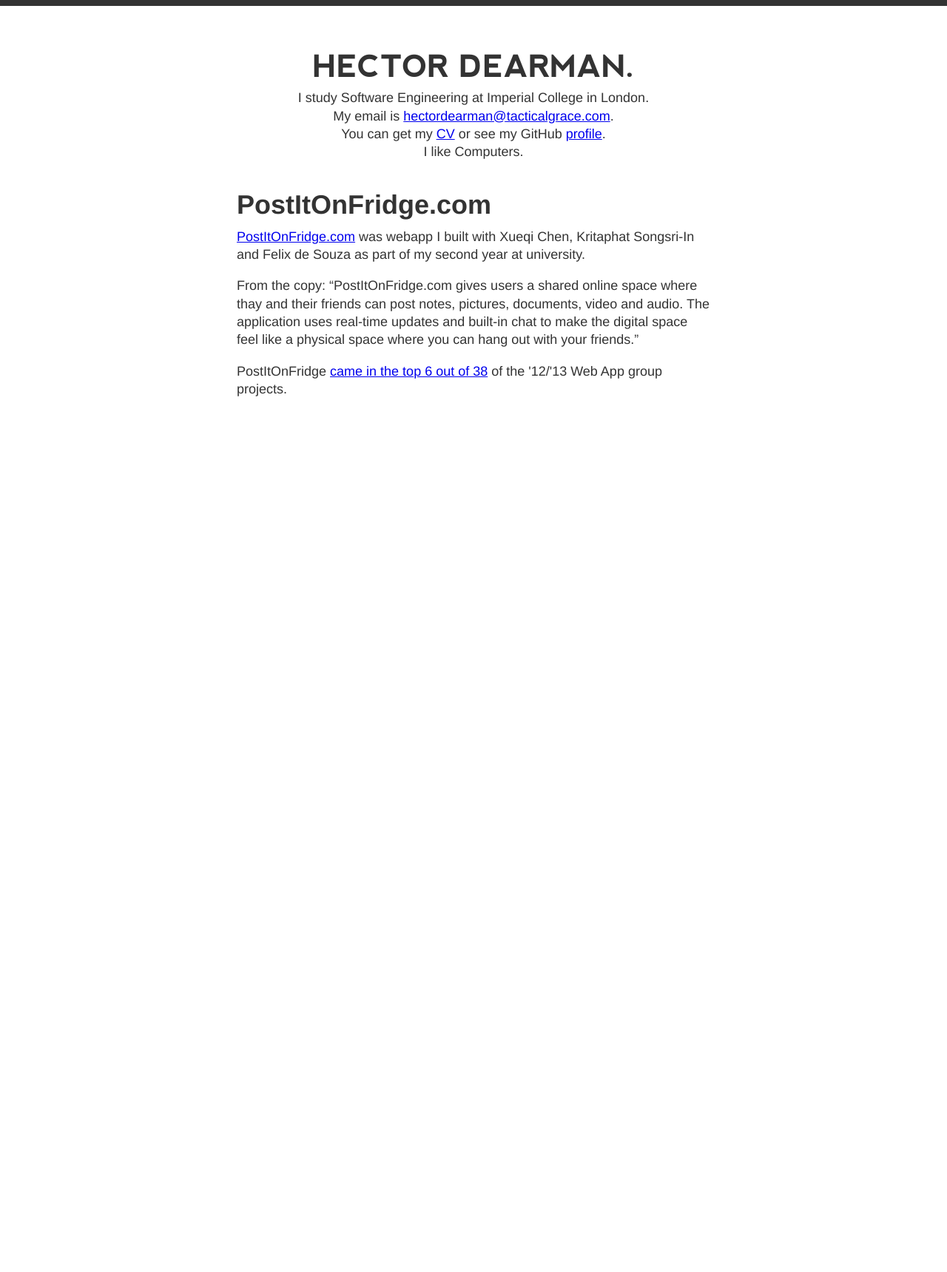
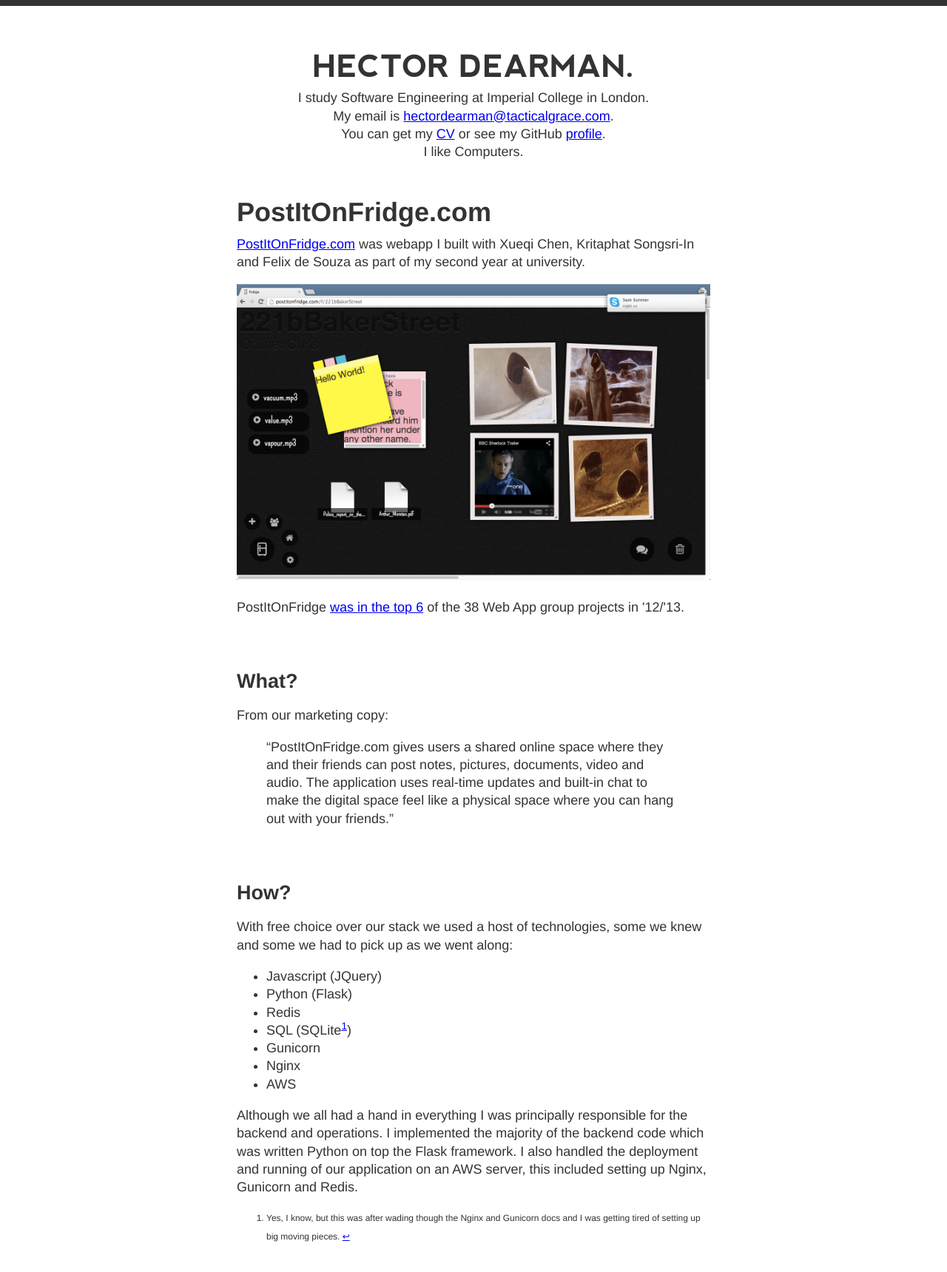
Before and after one commit to chromy/chromy.github.com, a Jekyll site: the page built from _posts/2013-09-24-postitonfridge.md, in a window 1280 px wide. Shown: the whole page at 74% size. Built offline with Jekyll 4.4.1, drawn with Linux system fonts in a browser that asks for light colours; before the commit the page ends 908 px from its top, so only the background shows below that.

Commit message:
improve postitonfridge

```diff
--- a/_layouts/project.html
+++ b/_layouts/project.html
@@ -9,7 +9,9 @@
       {% include masthead.html %}
     </header>
     <content>
+      <div class="bodytext">
         {{ content }}
+      </div>
     </content>
     {% for js_line in page.extra_javascript %}
       {{ js_line }}
--- a/_posts/2013-09-24-postitonfridge.md
+++ b/_posts/2013-09-24-postitonfridge.md
@@ -8,10 +8,37 @@
 ==================
 
 [PostItOnFridge.com](http://postitonfridge.com) was webapp I built with
-Xueqi Chen, Kritaphat Songsri-In and Felix de Souza
+Xueqi&nbsp;Chen, Kritaphat&nbsp;Songsri-In and Felix&nbsp;de&nbsp;Souza
 as part of my second year at university.
 
-From the copy:
-"PostItOnFridge.com gives users a shared online space where thay and their friends can post notes, pictures, documents, video and audio. The application uses real-time updates and built-in chat to make the digital space feel like a physical space where you can hang out with your friends."
+![Screen Shot](/static/img/inserts/postitonfridge.png 'aka ourfridge.us')
 
-PostItOnFridge [came in the top 6 out of 38](http://www3.imperial.ac.uk/computing/teaching/ug/webapps-distinguished-projects/2013) of the \'12/\'13 Web App group projects.
+PostItOnFridge [was in the top 6](http://www3.imperial.ac.uk/computing/teaching/ug/webapps-distinguished-projects/2013) of the 38 Web App group projects in \'12/\'13.
+
+
+What?
+-----
+
+From our marketing copy:
+
+>"PostItOnFridge.com gives users a shared online space where they and their friends can post notes, pictures, documents, video and audio. The application uses real-time updates and built-in chat to make the digital space feel like a physical space where you can hang out with your friends."
+
+How?
+----
+
+With free choice over our stack we used a host of technologies, some we knew and some we had to pick up as we went along:
+* Javascript (JQuery)
+* Python (Flask)
+* Redis
+* SQL (SQLite[^1])
+* Gunicorn
+* Nginx
+* AWS
+
+Although we all had a hand in everything I was principally responsible for the backend and operations.
+I implemented the majority of the backend code which was written Python on top the Flask framework.
+I also handled the deployment and running of our application on an AWS server, this included setting up Nginx, Gunicorn and Redis.
+
+
+
+[^1]: Yes, I know, but this was after wading though the Nginx and Gunicorn docs and I was getting tired of setting up big moving pieces.
--- a/static/css/site.css
+++ b/static/css/site.css
@@ -43,10 +43,18 @@
 content {
 }
 
+content img {
+    max-width: 100%;
+}
+
 hr {
     width: 90%;
     border-bottom: 0;
     border-top: 1px solid #888;
+}
+
+.footnotes {
+    font-size: 12px;
 }
 
 .posts {
@@ -54,7 +62,11 @@
 }
 
 h1, h3 {
-    margin: 0;
+    margin: 10px 0;
+}
+
+.bodytext h2 {
+     margin-top: 2cm;
 }
 
 .mono {
```
Also changed, not shown: static/img/inserts/postitonfridge.png (added).
